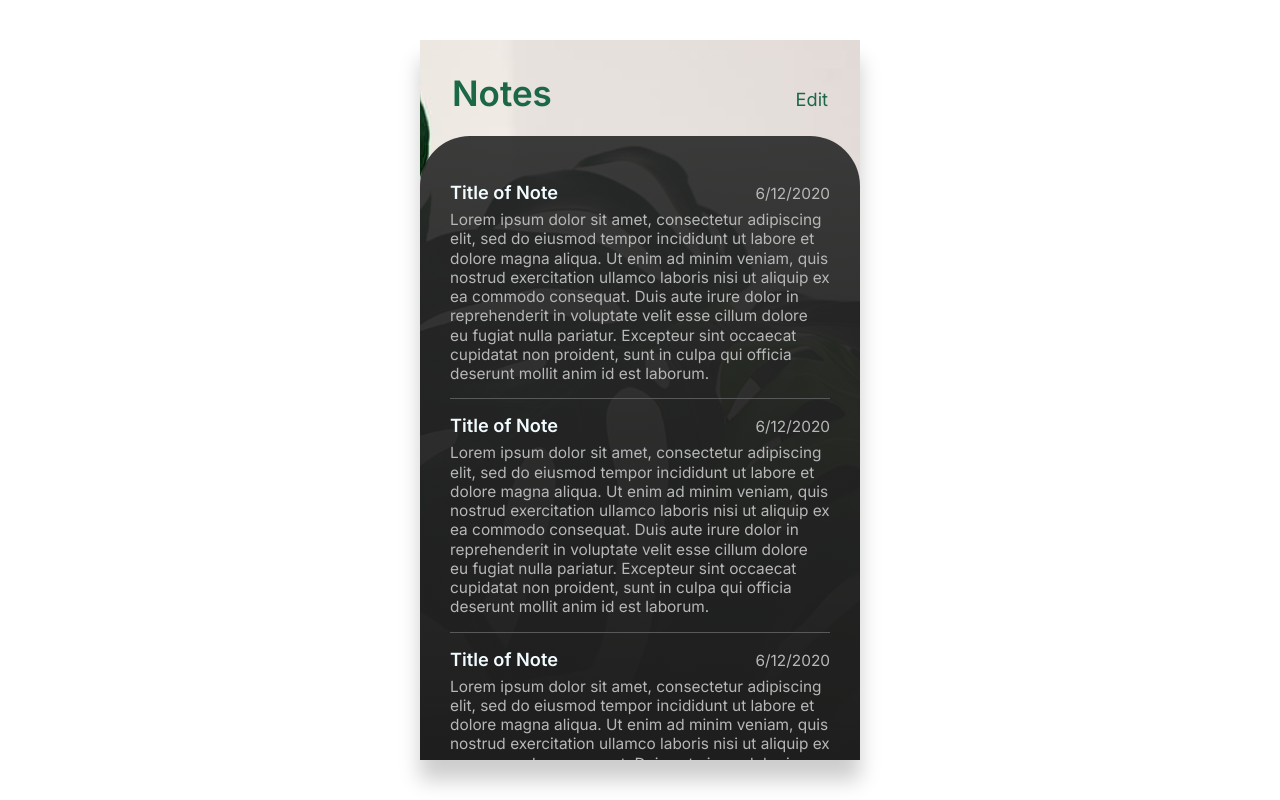
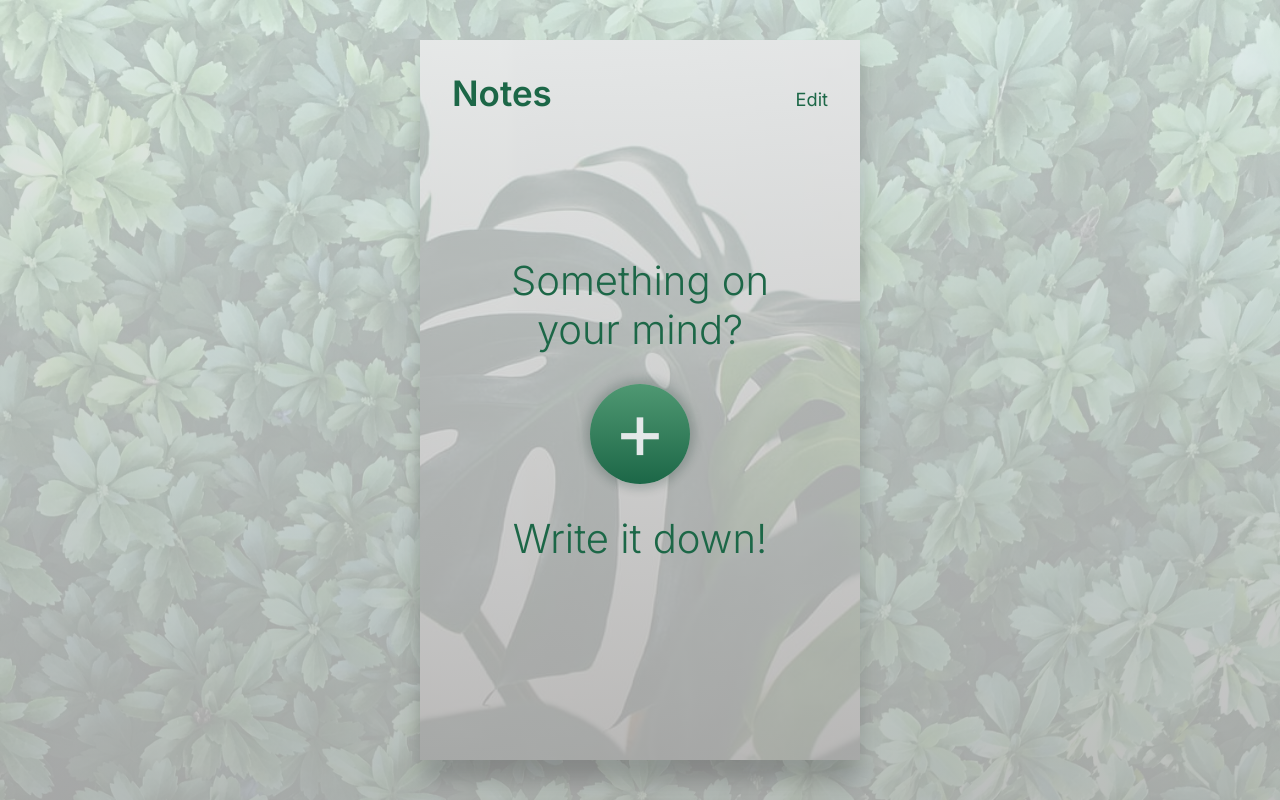
Before and after one commit to kirkradish/Notes, a website built with webpack: page src/index.html in a window 1280 px wide. Built offline with nearby package versions, Linux system fonts and the light colour scheme.

Commit message:
Start HomeView Module

```diff
--- a/src/index.html
+++ b/src/index.html
@@ -11,7 +11,7 @@
 </head>
 <body>
 
-<div class="container cover-img">
+<div class="app-container cover-img">
 	<header class="app-header">
 		<h1 class="app-title">Notes</h1>
 		<div class="app-editor">
@@ -19,7 +19,7 @@
 		</div>
 	</header>
 
-	<div class="note-pad">
+	<!-- <div class="note-pad">
 		<div class="note-pad-sheet">
 			<div class="note">
 				<header class="note-header">
@@ -28,40 +28,8 @@
 				</header>
 				<p class="note-text">Lorem ipsum dolor sit amet, consectetur adipiscing elit, sed do eiusmod tempor incididunt ut labore et dolore magna aliqua. Ut enim ad minim veniam, quis nostrud exercitation ullamco laboris nisi ut aliquip ex ea commodo consequat. Duis aute irure dolor in reprehenderit in voluptate velit esse cillum dolore eu fugiat nulla pariatur. Excepteur sint occaecat cupidatat non proident, sunt in culpa qui officia deserunt mollit anim id est laborum.</p>
 			</div>
-
-			<div class="note">
-				<header class="note-header">
-					<h2 class="note-title">Title of Note</h2>
-					<p class="note-date">6/12/2020</p>
-				</header>
-				<p class="note-text">Lorem ipsum dolor sit amet, consectetur adipiscing elit, sed do eiusmod tempor incididunt ut labore et dolore magna aliqua. Ut enim ad minim veniam, quis nostrud exercitation ullamco laboris nisi ut aliquip ex ea commodo consequat. Duis aute irure dolor in reprehenderit in voluptate velit esse cillum dolore eu fugiat nulla pariatur. Excepteur sint occaecat cupidatat non proident, sunt in culpa qui officia deserunt mollit anim id est laborum.</p>
-			</div>
-
-			<div class="note">
-				<header class="note-header">
-					<h2 class="note-title">Title of Note</h2>
-					<p class="note-date">6/12/2020</p>
-				</header>
-				<p class="note-text">Lorem ipsum dolor sit amet, consectetur adipiscing elit, sed do eiusmod tempor incididunt ut labore et dolore magna aliqua. Ut enim ad minim veniam, quis nostrud exercitation ullamco laboris nisi ut aliquip ex ea commodo consequat. Duis aute irure dolor in reprehenderit in voluptate velit esse cillum dolore eu fugiat nulla pariatur. Excepteur sint occaecat cupidatat non proident, sunt in culpa qui officia deserunt mollit anim id est laborum.</p>
-			</div>
-
-			<div class="note">
-				<header class="note-header">
-					<h2 class="note-title">Title of Note</h2>
-					<p class="note-date">6/12/2020</p>
-				</header>
-				<p class="note-text">Lorem ipsum dolor sit amet, consectetur adipiscing elit, sed do eiusmod tempor incididunt ut labore et dolore magna aliqua. Ut enim ad minim veniam, quis nostrud exercitation ullamco laboris nisi ut aliquip ex ea commodo consequat. Duis aute irure dolor in reprehenderit in voluptate velit esse cillum dolore eu fugiat nulla pariatur. Excepteur sint occaecat cupidatat non proident, sunt in culpa qui officia deserunt mollit anim id est laborum.</p>
-			</div>
-
-			<div class="note">
-				<header class="note-header">
-					<h2 class="note-title">Title of Note</h2>
-					<p class="note-date">6/12/2020</p>
-				</header>
-				<p class="note-text">Lorem ipsum dolor sit amet, consectetur adipiscing elit, sed do eiusmod tempor incididunt ut labore et dolore magna aliqua. Ut enim ad minim veniam, quis nostrud exercitation ullamco laboris nisi ut aliquip ex ea commodo consequat. Duis aute irure dolor in reprehenderit in voluptate velit esse cillum dolore eu fugiat nulla pariatur. Excepteur sint occaecat cupidatat non proident, sunt in culpa qui officia deserunt mollit anim id est laborum.</p>
-			</div>
 		</div>
-	</div>
+	</div> -->
 </div>
 
 </body>
--- a/src/js/index.js
+++ b/src/js/index.js
@@ -1,3 +1,17 @@
-import num from './test';
-const x = 23;
-console.log(`imported ${num} from another module and x is ${x}`);
+import { elements } from './views/base';
+import HomeAdd from './views/homeView';
+
+const homeAdd = new HomeAdd();
+
+/**
+ * CONTROL HOME
+ */
+const controlHomeScreen = () => {
+	console.log('Control Home Screen');
+}
+
+elements.appContainer.addEventListener('click', e => {
+	if (e.target.matches('.add-circle, .add-circle *')) {
+		controlHomeScreen();
+	}
+})
--- /dev/null
+++ b/src/js/views/base.js
@@ -0,0 +1,3 @@
+export const elements = {
+	appContainer: document.querySelector('.app-container')
+}
--- /dev/null
+++ b/src/js/views/homeView.js
@@ -0,0 +1,40 @@
+import { elements } from './base';
+
+export default class HomeAdd {
+	constructor() {
+		this.addContainer = this.createElement('div', 'add-container')
+		this.newParagraph1 = this.createElement('p')
+		this.startText1 = document.createTextNode('Something on your mind?')
+		this.addCircle = this.createElement('div', 'add-circle')
+		this.newParagraph2 = this.createElement('p')
+		this.startText2 = document.createTextNode('Write it down!')
+
+		this.newParagraph1.append(this.startText1)
+		this.newParagraph2.append(this.startText2)
+		this.addContainer.append(this.newParagraph1)
+		this.addContainer.append(this.addCircle)
+		this.addContainer.append(this.newParagraph2)
+		elements.appContainer.append(this.addContainer)
+
+		// Remove add button from DOM on click
+		this.addCircle.addEventListener('click', () => {
+			this.addCircle.classList.add('disappear')
+			setTimeout(() => {
+				elements.appContainer.removeChild(this.addContainer)
+				this.createNewPage();
+			}, 300)
+			// keep time same as disappear animate style in css (or a little slower)
+		})
+	}
+
+	createElement(tag, className) {
+		const element = document.createElement(tag)
+		if (className) element.classList.add(className)
+		return element
+	}
+
+	createNewPage() {
+		const notePadSheet = this.createElement('div', 'note-pad-sheet')
+		elements.appContainer.append(notePadSheet)
+	}
+}
```
Also changed, not shown: dist/css/style.css, dist/img/plants-bg.jpg (added).
